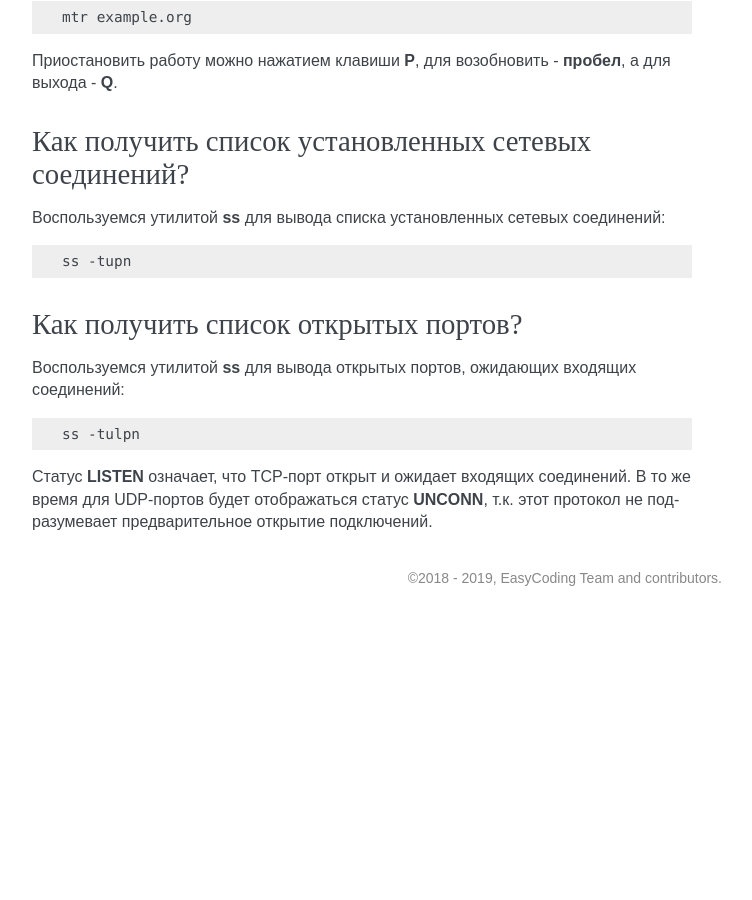
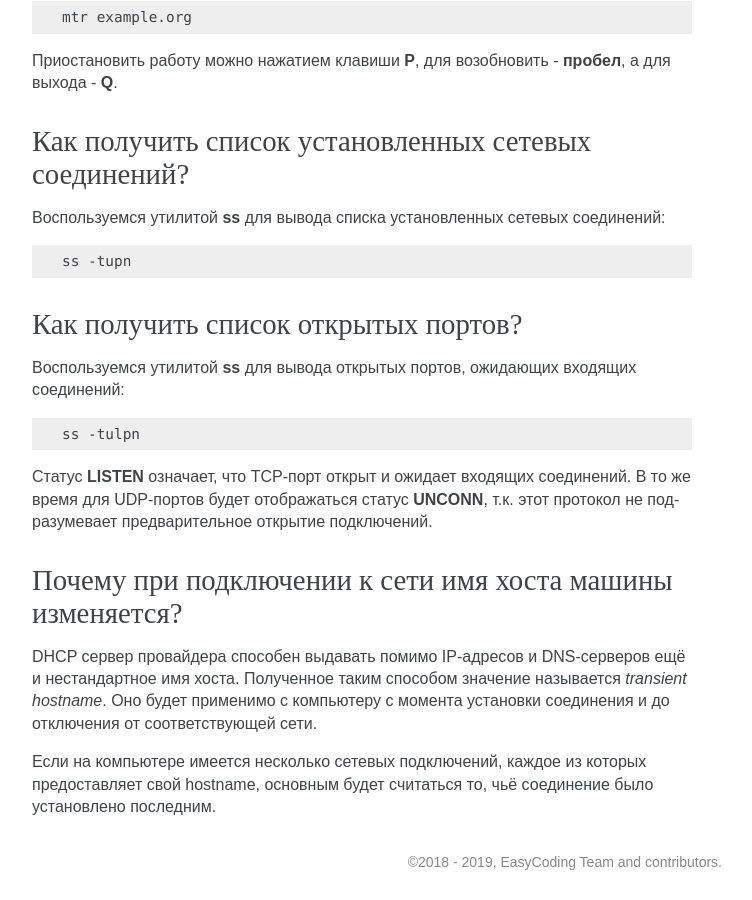
Before and after one commit to RussianFedora/FAQ, a Sphinx documentation site: the page built from source/networking.rst, in a window 1280 px wide and 900 px high, scrolled down 6305 px. Shown: the whole window, without its empty margins (388-1140 px from the left). Built offline with Sphinx 7.4.7, drawn with Linux system fonts in a browser that asks for light colours; before the commit the page ends 6921 px from its top, so only the background shows below that; some of the changed text lies outside the part shown.

Commit message:
Added question about transient hostnames.

```diff
--- a/source/networking.rst
+++ b/source/networking.rst
@@ -386,3 +386,13 @@ PPTP
     ss -tulpn
 
 Статус **LISTEN** означает, что TCP-порт открыт и ожидает входящих соединений. В то же время для UDP-портов будет отображаться статус **UNCONN**, т.к. этот протокол не подразумевает предварительное открытие подключений.
+
+.. index:: hostname, network, dhcp
+.. _transient-hostname:
+
+Почему при подключении к сети имя хоста машины изменяется?
+=============================================================
+
+DHCP сервер провайдера способен выдавать помимо IP-адресов и DNS-серверов ещё и нестандартное имя хоста. Полученное таким способом значение называется *transient hostname*. Оно будет применимо с компьютеру с момента установки соединения и до отключения от соответствующей сети.
+
+Если на компьютере имеется несколько сетевых подключений, каждое из которых предоставляет свой hostname, основным будет считаться то, чьё соединение было установлено последним.
```
